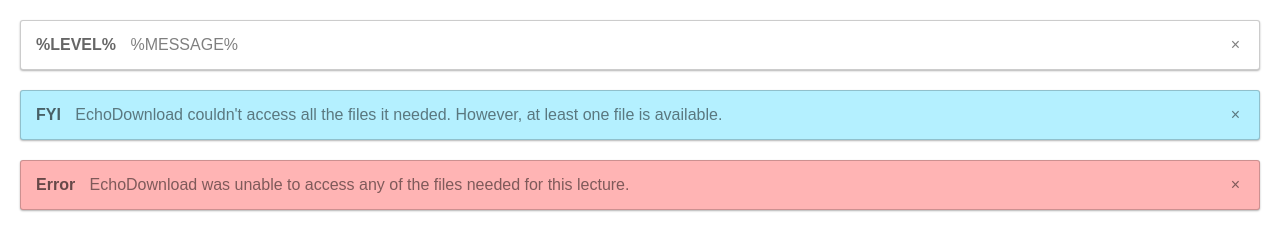
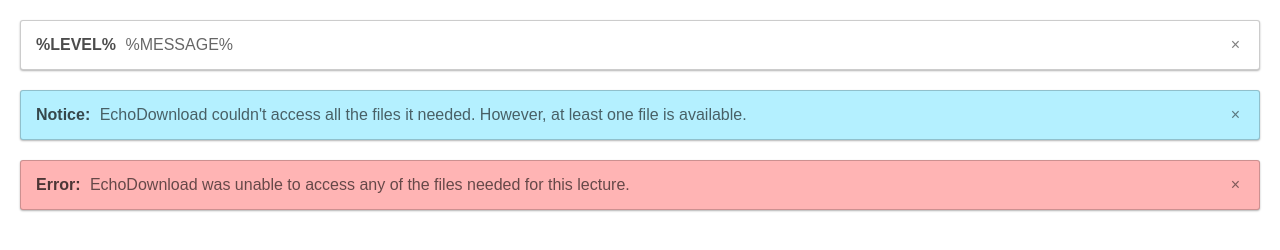
Before and after one commit to iDontCYnot/echodownload, a browser extension: page testpage.html in a window 1280 px wide. Drawn offline with Linux system fonts and the light colour scheme.

Commit message:
Updated banner styles and content

```diff
--- a/src/DomMutator.coffee
+++ b/src/DomMutator.coffee
@@ -34,11 +34,11 @@
 			content = $('<div>')
 			content.addClass "ed-content"
 			content.addClass if fatalError then "error" else "warning"
-			label = $('<strong>').text if fatalError then "Error" else "FYI"
+			label = $('<strong>').text if fatalError then "Error:" else "Notice:"
 			if fatalError
 				content.text "EchoDownload was unable to access any of the files needed for this lecture."
 			else
-				content.text "EchoDownload couldn't access all the files it needed, however at least one file is available."
+				content.text "EchoDownload couldn't access all the files it needed. However, at least one file is available."
 			content.prepend label
 			#close button
 			close = $('<span>')
--- a/src/asset/banner_style.css
+++ b/src/asset/banner_style.css
@@ -15,7 +15,7 @@
 	border-radius: 3px;
 	padding: 15px;
 	padding-right: 35px;
-	color: rgba(0,0,0,0.5);
+	color: rgba(0,0,0,0.6);
 	box-shadow: 0px 1px 2px rgba(0,0,0,0.3);
 	border: 1px	solid rgba(0,0,0,0.2);
 }
@@ -29,8 +29,8 @@
 }
 
 .ed-banner > .ed-content > strong {
-	color: rgba(0,0,0,0.6);
-	padding-right: 10px;
+	color: rgba(0,0,0,0.7);
+	padding-right: 5px;
 }
 
 .ed-banner > .ed-content > .ed-close {
--- a/testpage.html
+++ b/testpage.html
@@ -29,14 +29,14 @@
 	</div>
 	<div class="ed-banner">
 		<div class="ed-content warning">
-			<strong>FYI</strong>
+			<strong>Notice:</strong>
 			EchoDownload couldn't access all the files it needed. However, at least one file is available.
 			<span class="ed-close">&times;</span>
 		</div>
 	</div>
 	<div class="ed-banner">
 		<div class="ed-content error">
-			<strong>Error</strong>
+			<strong>Error:</strong>
 				EchoDownload was unable to access any of the files needed for this lecture.
 				<span class="ed-close">&times;</span>
 		</div>
```
